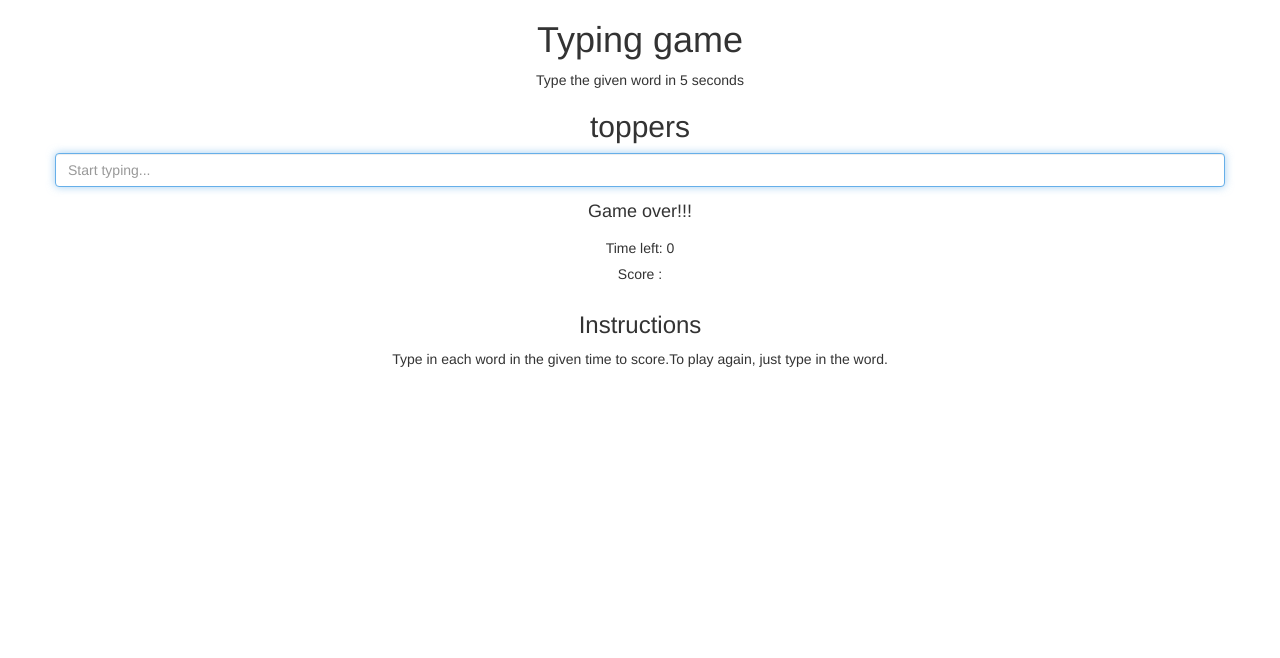
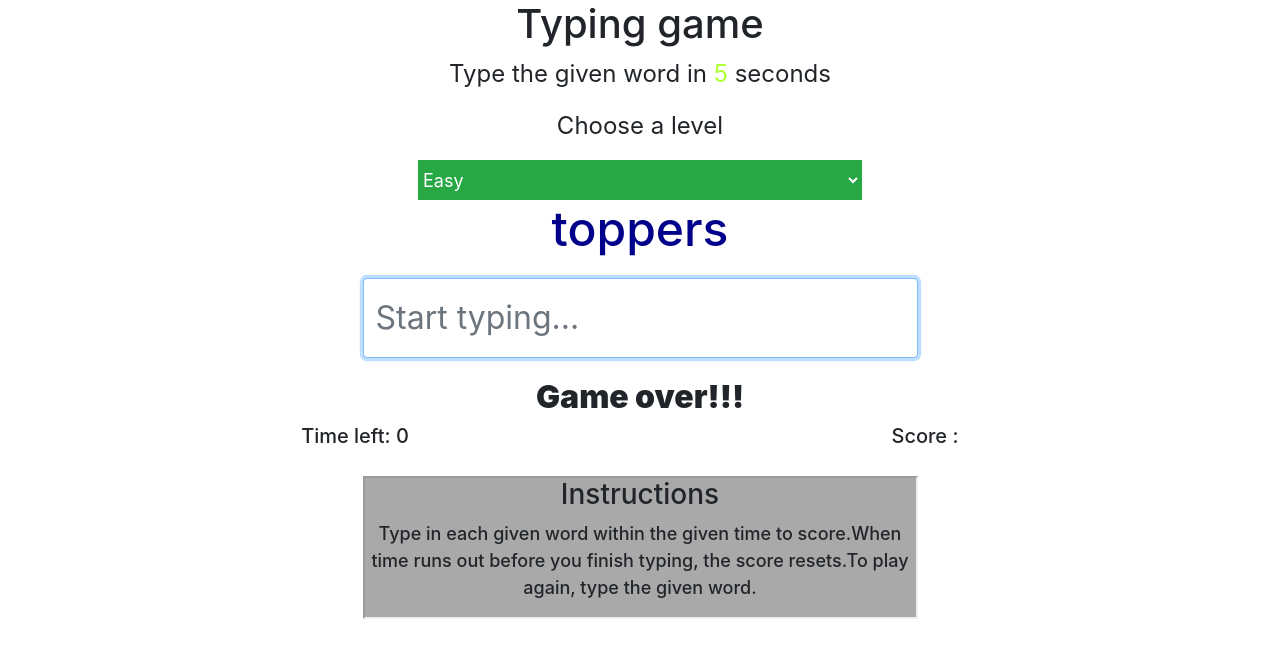
Before and after one commit to ealpha072/Typing-Game, a plain HTML site: page index.html in a window 1280 px wide. Drawn offline with nearby package versions, Linux system fonts and the light colour scheme.

Commit message:
Update index.html

```diff
--- a/index.html
+++ b/index.html
@@ -2,21 +2,24 @@
 <html>
 <head>
 	<title>TYPING GAME</title>
-	<meta name="viewport" content="width=device-width, initial-scale=1">
-	<meta charset="utf-8">
 	<link rel="stylesheet" type="text/css" href="styles.css">
-	<link rel="stylesheet" href="https://maxcdn.bootstrapcdn.com/bootstrap/3.4.1/css/bootstrap.min.css">
-  	<script src="https://ajax.googleapis.com/ajax/libs/jquery/3.5.1/jquery.min.js"></script>
-  	<script src="https://maxcdn.bootstrapcdn.com/bootstrap/3.4.1/js/bootstrap.min.js"></script>
-
+	<meta name="viewport" content="width=device-width,initial-scale=1,shrink-to-fit=no">
+    <link rel="stylesheet" href="https://stackpath.bootstrapcdn.com/bootstrap/4.5.0/css/bootstrap.min.css">
+    <link rel="stylesheet" href="https://stackpath.bootstrapcdn.com/font-awesome/4.7.0/css/font-awesome.min.css" integrity="sha384-wvfXpqpZZVQGK6TAh5PVlGOfQNHSoD2xbE+QkPxCAFlNEevoEH3Sl0sibVcOQVnN" crossorigin="anonymous">
 </head>
 <body>
 	<div class="container text-center">
-		<div class="row">
+		<div class="upper">
 			<h1>Typing game</h1>
 			<p>Type the given word in <span id="time">5</span> seconds</p>
-			<h2 id="current-word">Laughter</h2>
-			<input type="text" name="" placeholder="Start typing..." class="form-control form-group" autofocus="" id="input">
+			<p>Choose a level</p>
+			<select class="selectpicker show-tick btn-success" title="Choose one of the following...">
+				<option>Easy</option>
+				<option>Medium</option>
+				<option>Hard</option>
+			</select>
+			<h2 id="current-word"></h2>
+			<input type="text" name="" placeholder="Start typing..." class="form-control" autofocus="" id="input">
 			<h4 id="message">Game Over</h4>
 		</div>
 		<div class="row">
@@ -27,11 +30,14 @@
 					<h5>Score :<span id="score"></span></h5>
 				</div>
 		</div>
-		<div>
+		<div id="instructions">
 				<h3>Instructions</h3>
-				<p>Type in each word in the given time to score.To play again, just type in the word.</p>
-			</div>
+				<p>Type in each given word within the given time to score.When time runs out before you finish typing, the score resets.To play again, type the given word.</p>
+		</div>
 	</div>
 	<script src="index.js"></script>
+	<script src="https://code.jquery.com/jquery-3.5.1.min.js"></script>
+    <script src="https://cdn.jsdelivr.net/npm/popper.js@1.16.0/dist/umd/popper.min.js"></script>
+    <script src="https://stackpath.bootstrapcdn.com/bootstrap/4.5.0/js/bootstrap.min.js"></script>
 </body>
 </html>
```
